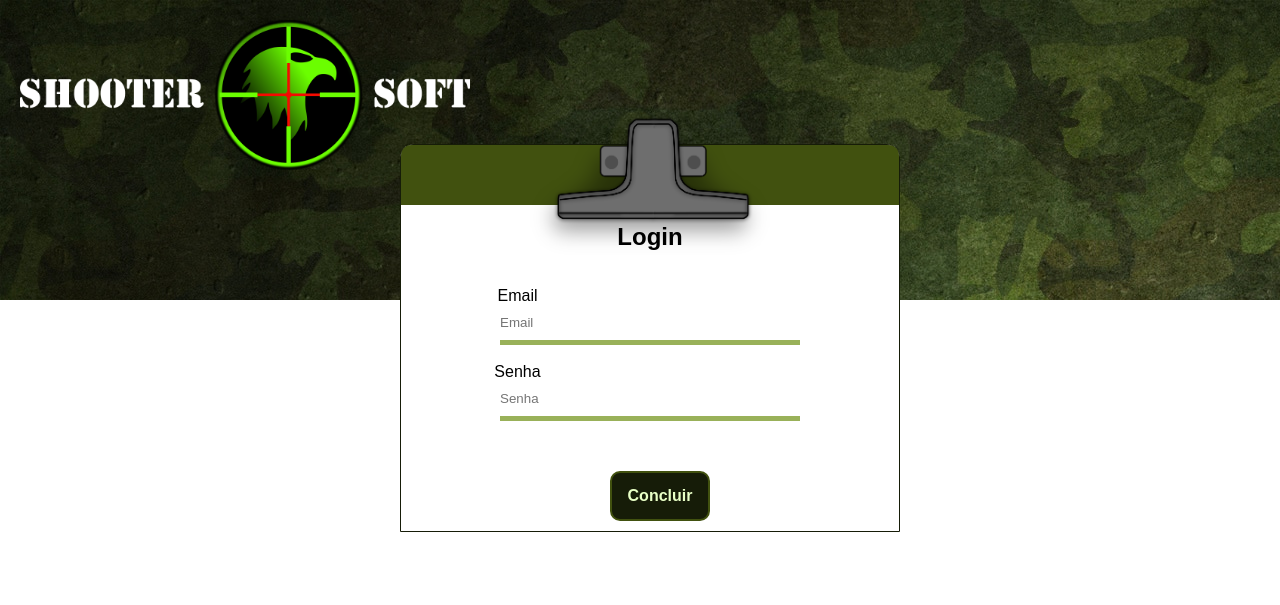
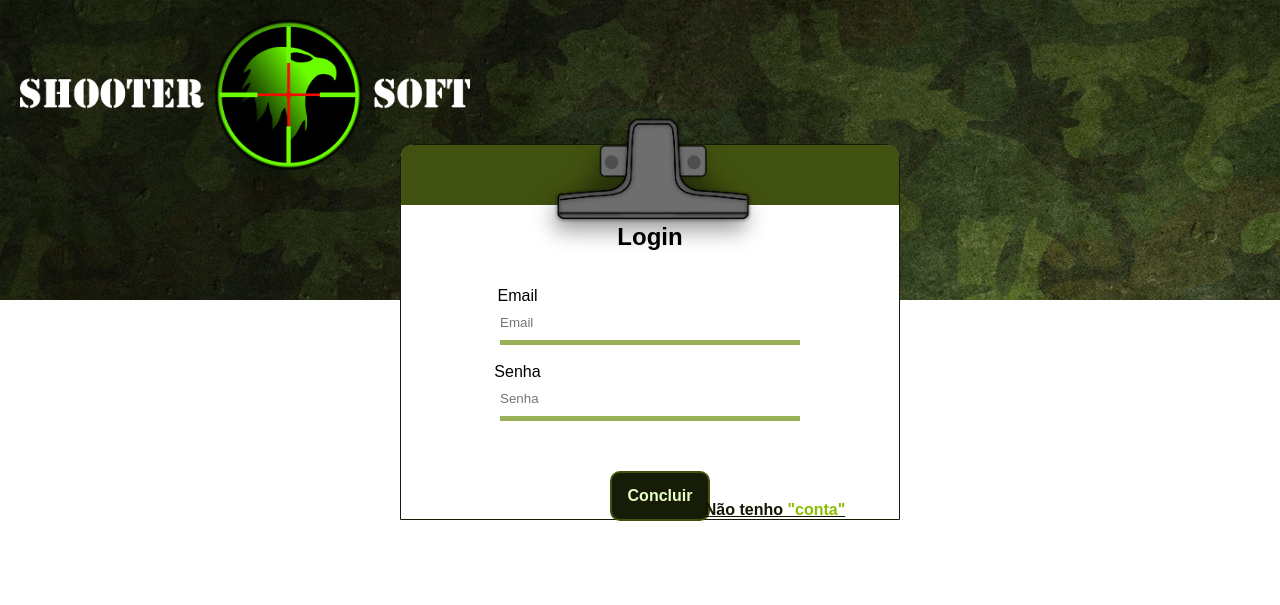
Before and after one commit to DrakonZX/ShooterSoft, a PHP site: page /login.php in a window 1280 px wide. Shown: the top 605 px of the page. Run offline with PHP 8.4, Linux system fonts and the light colour scheme; some web fonts are replaced.

Commit message:
Arrumando login

```diff
--- a/css/login1.css
+++ b/css/login1.css
@@ -72,11 +72,14 @@ textarea:focus, input:focus {
 
 .cont a {
   vertical-align: bottom;
-  margin-left: 10px;
+  margin-left: 250px;
   color: black;
   font-weight: bold;
+
 }
-
+.cont p{
+  margin-top: -30px;
+}
 .cobertura-top {
   background-color: #41510f;
   height: 60px;
--- a/login.php
+++ b/login.php
@@ -44,6 +44,7 @@ header ('Content-type: text/html; charset=UTF-8');
             <input type="password" name="senha" maxlength="16" placeholder="Senha" required><br>
 
             <button type="submit" name="btnLogin" value="Acessar">Concluir</button>
+            <p><a style="color:#131600;" href="cadastro.php">Não tenho<span style="color:#89BF00;"> "conta"</span></a></p>
             </form>
         </div>
         </div>
```
